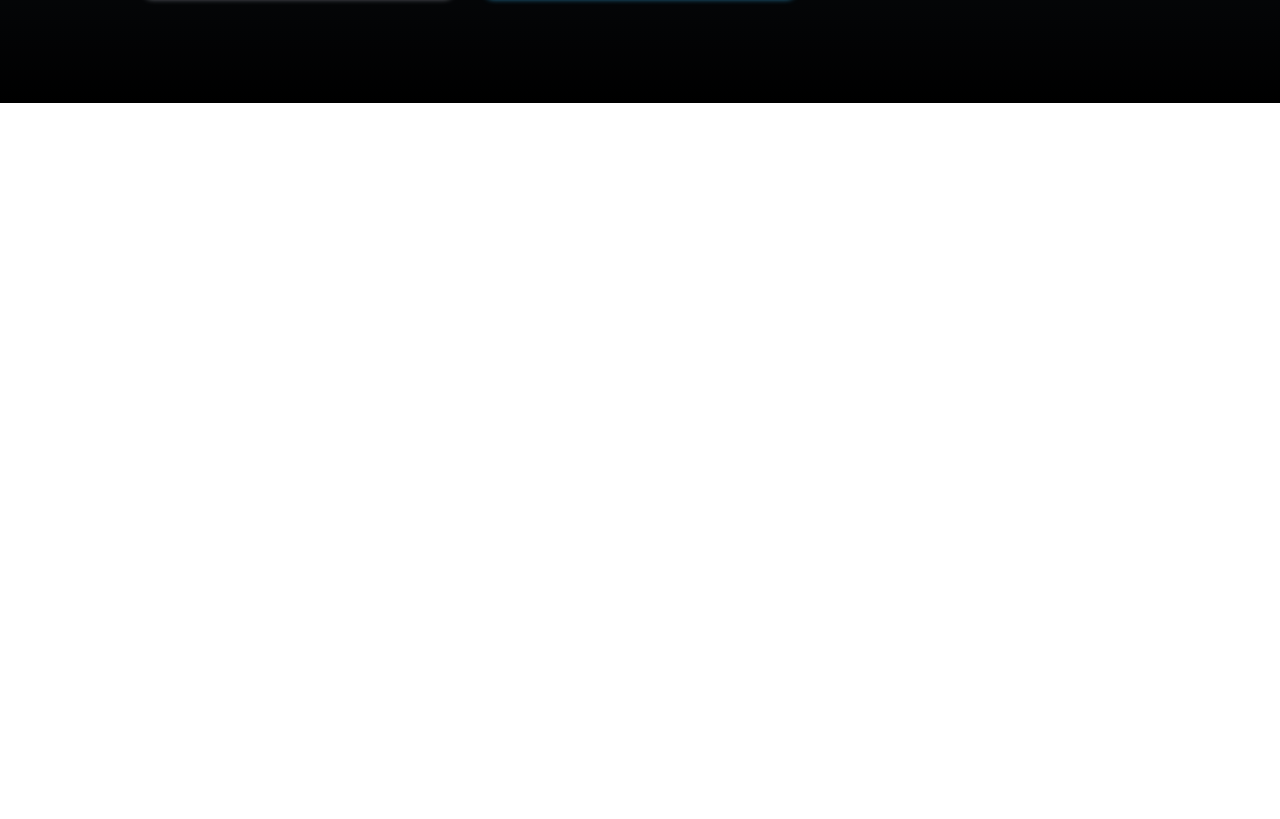
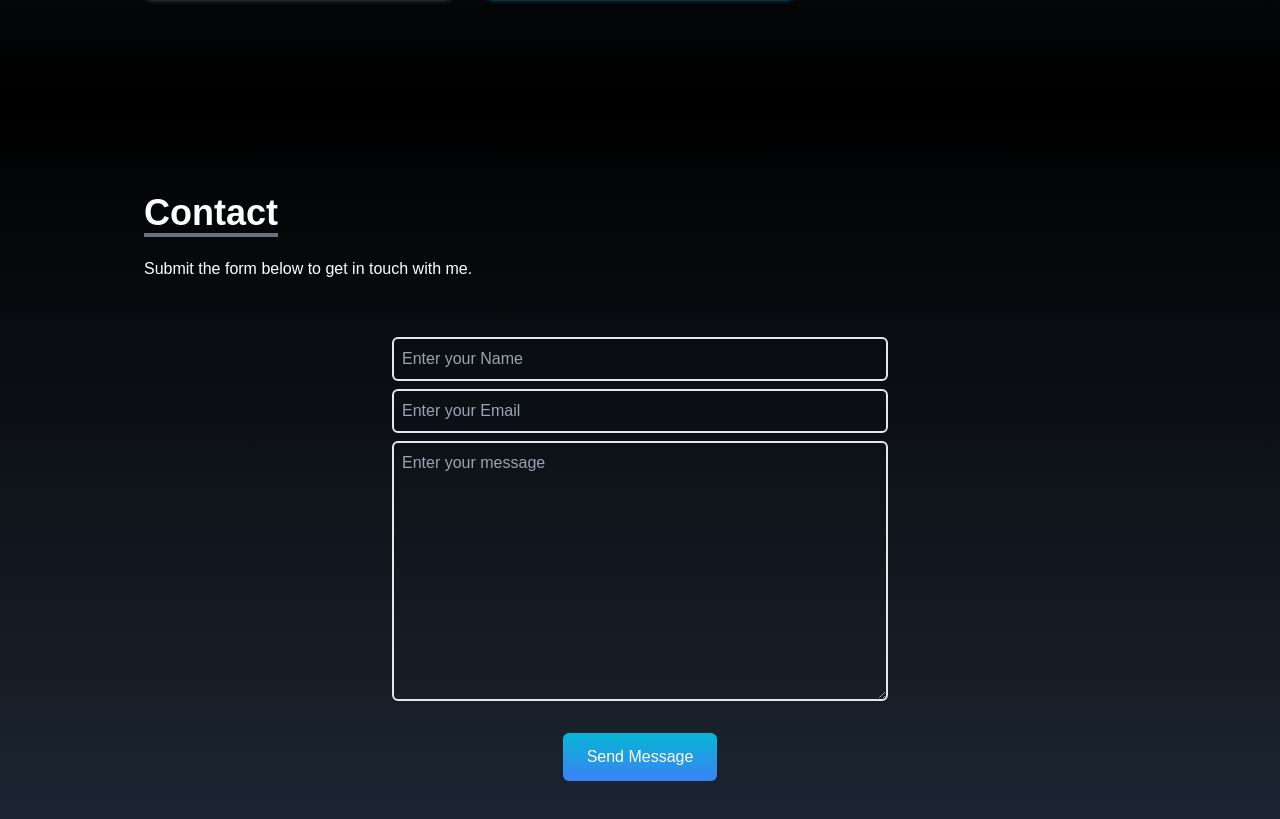
Before and after one commit to sameep-s/portfolio__2022, a React (Create React App) app: page / in a window 1280 px wide. Shown: the part 3097-3916 px from the top of the page. Before the commit the page ends 3200 px from the top, so only its background shows below. Built offline with nearby package versions, Linux system fonts and the light colour scheme.

Commit message:
added: contact form

```diff
--- a/package.json
+++ b/package.json
@@ -10,6 +10,7 @@
     "react-dom": "^18.2.0",
     "react-icons": "^4.4.0",
     "react-scripts": "5.0.1",
+    "react-scroll": "^1.8.7",
     "web-vitals": "^2.1.4"
   },
   "scripts": {
--- a/src/App.js
+++ b/src/App.js
@@ -1,5 +1,6 @@
 import {
   About,
+  Contact,
   Home,
   Navbar,
   Projects,
@@ -15,6 +16,7 @@ function App() {
       <About />
       <Projects />
       <Skills />
+      <Contact />
 
       <SocialLinks />
     </>
--- /dev/null
+++ b/src/components/Contact.jsx
@@ -0,0 +1,31 @@
+import React from 'react';
+
+const Contact = () => {
+    return (
+        <>
+            <div name='contact' className=" bg-gradient-to-b from-black to-gray-800 h-screen w-full p-4 text-white ">
+                <div className=" flex flex-col justify-center p-4 max-w-screen-lg mx-auto h-full">
+
+                    <div className=" pb-8">
+                        <p className=' text-4xl font-bold inline border-b-4 border-gray-500' >Contact</p>
+                        <p className=' py-6' >Submit the form below to get in touch with me.</p>
+                    </div>
+
+                    <div className=" flex justify-center items-center">
+                        <form action="https://getform.io/f/e94951fa-8061-4f68-b54a-8e102b77bdee" method='POST' className=' flex flex-col w-full md:w-1/2' >
+                            <input autoComplete='off' type="text" name="name" placeholder='Enter your Name' className=' mb-2 p-2 bg-transparent border-2 rounded-md focus:outline-none text-white ' />
+                            <input autoComplete='off' type="text" name="email" placeholder='Enter your Email' className=' mb-2 p-2 bg-transparent border-2 rounded-md focus:outline-none text-white ' />
+                            <textarea placeholder='Enter your message' name="message" rows="10" className=' p-2 bg-transparent border-2 rounded-md text-white focus:outline-none ' ></textarea>
+
+                            <button className=' text-white bg-gradient-to-b from-cyan-500 to-blue-500 px-6 py-3 my-8 mx-auto flex items-center rounded-md hover:scale-105 duration-200 ' >Send Message</button>
+
+                        </form>
+                    </div>
+
+                </div>
+            </div>
+        </>
+    )
+}
+
+export default Contact;
--- a/src/components/Skills.jsx
+++ b/src/components/Skills.jsx
@@ -91,7 +91,7 @@ const Skills = () => {
 
                         {/* Cards */}
                         {skills?.map(({ id, img, title, style }) =>
-                            <div key={id} className={" shadow-md hover:scale-105 duration-200 py-2 rounded-lg" + " " + style}>
+                            <div key={id} className={` shadow-md hover:scale-105 duration-200 py-2 rounded-lg ${style}`}>
                                 <img src={img} alt="tech_image" className=' w-20 mx-auto ' />
                                 <p className=' mt-4 '>{title}</p>
                             </div>
--- a/src/components/SocialLinks.jsx
+++ b/src/components/SocialLinks.jsx
@@ -62,7 +62,7 @@ const SocialLinks = () => {
 
                     {links?.map(link =>
 
-                        <li key={link.id} className={"flex justify-between items-center w-40 h-14 px-4 bg-gray-500 ml-[-100px] hover:ml-[-9px] hover:rounded-md duration-300" + " " + link.style}>
+                        <li key={link.id} className={`flex justify-between items-center w-40 h-14 px-4 bg-gray-500 ml-[-100px] hover:ml-[-9px] hover:rounded-md duration-300  ${link.style}`}>
                             <a
                                 href={link.href}
                                 className=" flex justify-between items-center w-full text-white"
--- a/src/components/index.js
+++ b/src/components/index.js
@@ -4,6 +4,7 @@ import SocialLinks from "./SocialLinks";
 import About from "./About";
 import Projects from "./Projects";
 import Skills from "./Skills";
+import Contact from "./Contact";
 
 
 export {
@@ -12,5 +13,6 @@ export {
     SocialLinks,
     About,
     Projects,
-    Skills
+    Skills,
+    Contact
 };
```
Also changed, not shown: 1 other file (tests, documents, lock files or other folders).
